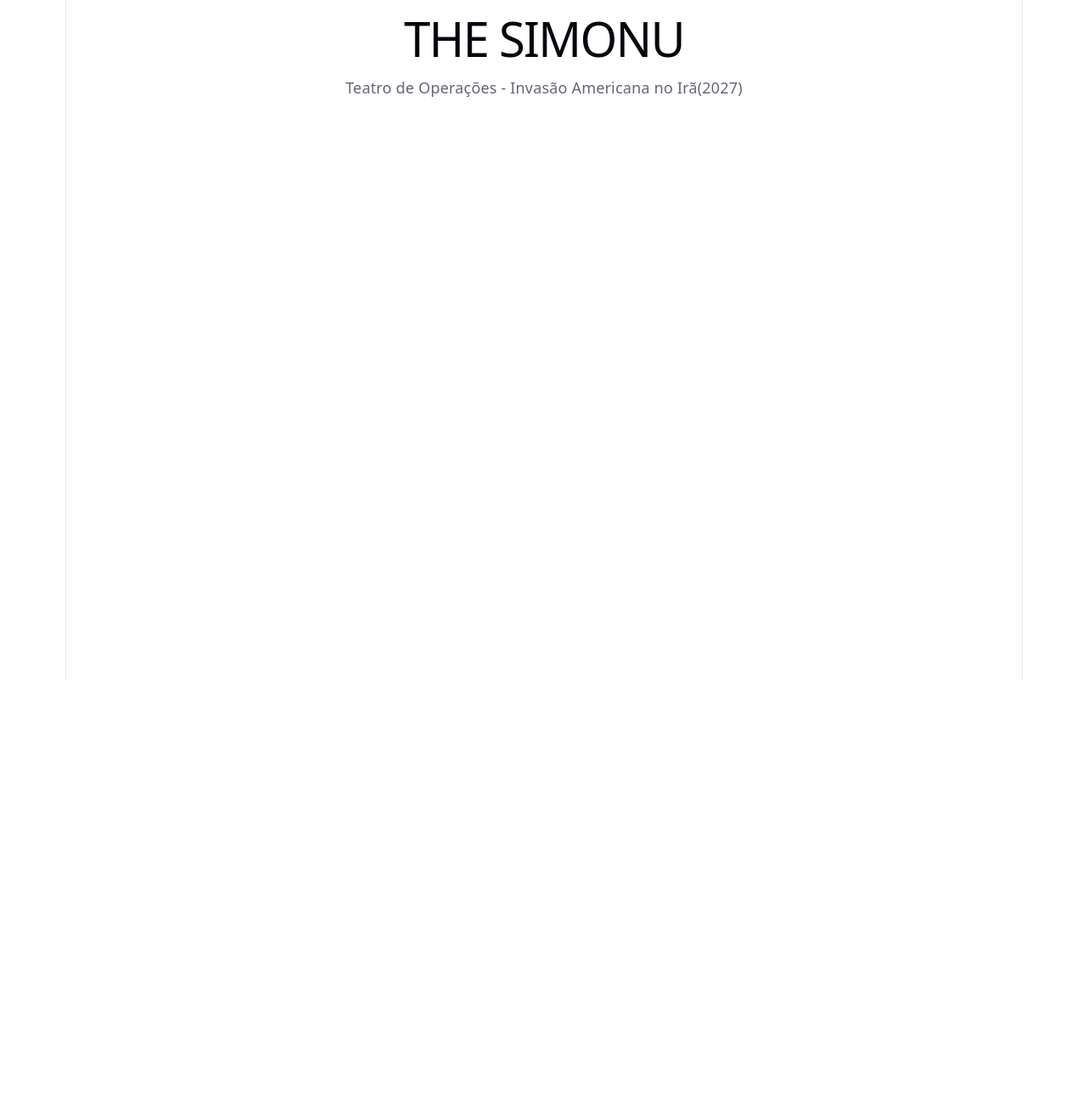
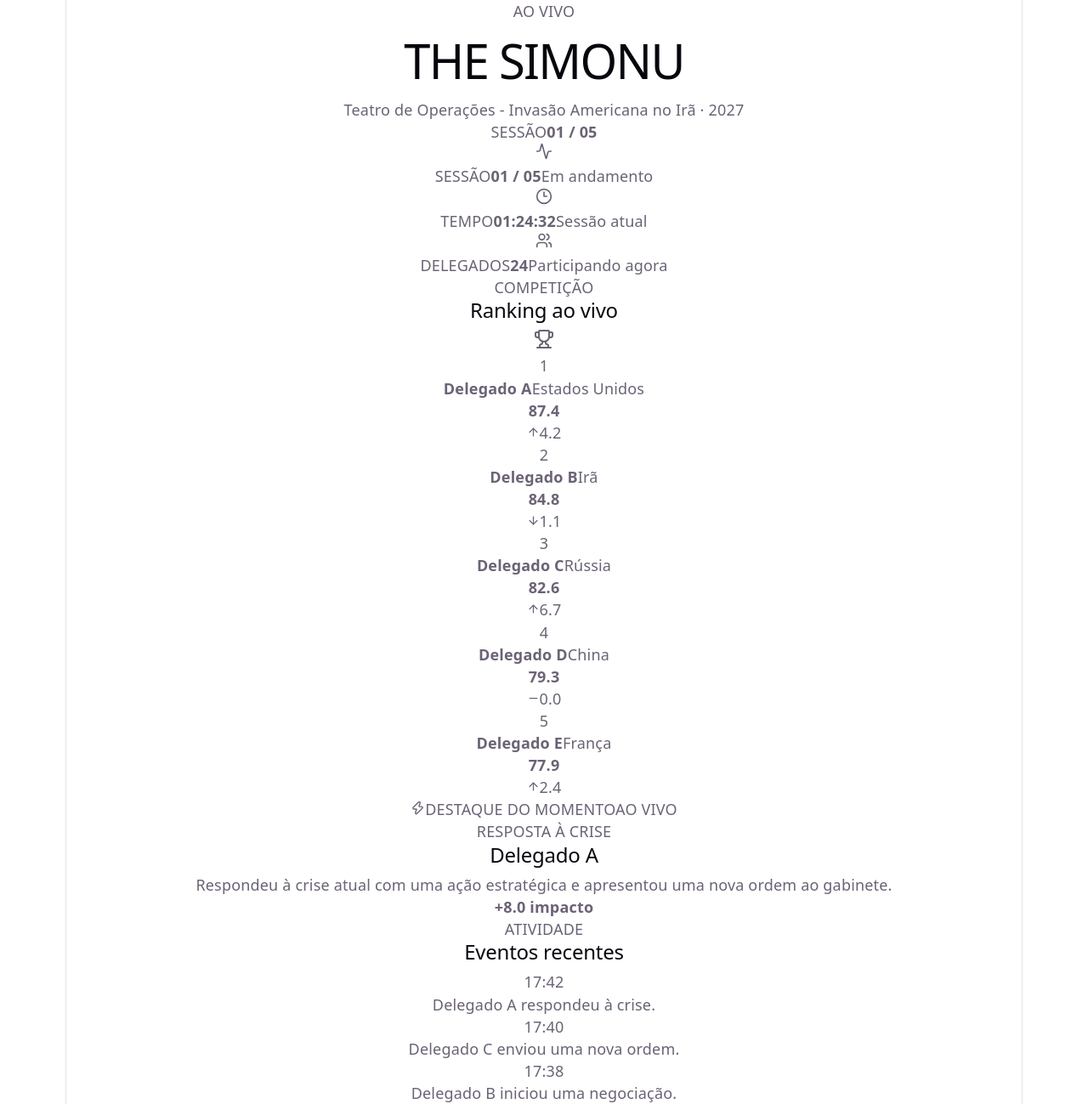
Before and after one commit to alushiabdallah07/simonu, a React (Vite) app in the folder the-simonu/: page / in a window 1280 px wide. Shown: the whole page at 85% size. Before the commit the page ends 800 px from the top, so only its background shows below. Built offline with nearby package versions, Linux system fonts and the light colour scheme.

Commit message:
Implementando os componentes visuais para visualização da situação dos delegados

```diff
--- /dev/null
+++ b/the-simonu/src/components/HighlightCard.tsx
@@ -0,0 +1,35 @@
+import { Zap } from 'lucide-react'
+
+function HighlightCard() {
+  return (
+    <section className="highlight-card">
+      <div className="highlight-header">
+        <span>
+          <Zap size={17} />
+          DESTAQUE DO MOMENTO
+        </span>
+
+        <span className="live-badge">
+          AO VIVO
+        </span>
+      </div>
+
+      <div className="highlight-content">
+        <span className="highlight-label">
+          RESPOSTA À CRISE
+        </span>
+
+        <h2>Delegado A</h2>
+
+        <p>
+          Respondeu à crise atual com uma ação estratégica
+          e apresentou uma nova ordem ao gabinete.
+        </p>
+
+        <strong>+8.0 impacto</strong>
+      </div>
+    </section>
+  )
+}
+
+export default HighlightCard
--- /dev/null
+++ b/the-simonu/src/components/Ranking.tsx
@@ -0,0 +1,107 @@
+import { ArrowDown, ArrowUp, Minus, Trophy } from 'lucide-react'
+
+interface Delegate {
+  position: number
+  name: string
+  country: string
+  score: number
+  movement: number
+}
+
+const delegates: Delegate[] = [
+  {
+    position: 1,
+    name: 'Delegado A',
+    country: 'Estados Unidos',
+    score: 87.4,
+    movement: 4.2,
+  },
+  {
+    position: 2,
+    name: 'Delegado B',
+    country: 'Irã',
+    score: 84.8,
+    movement: -1.1,
+  },
+  {
+    position: 3,
+    name: 'Delegado C',
+    country: 'Rússia',
+    score: 82.6,
+    movement: 6.7,
+  },
+  {
+    position: 4,
+    name: 'Delegado D',
+    country: 'China',
+    score: 79.3,
+    movement: 0,
+  },
+  {
+    position: 5,
+    name: 'Delegado E',
+    country: 'França',
+    score: 77.9,
+    movement: 2.4,
+  },
+]
+
+function Ranking() {
+  return (
+    <section className="ranking-card">
+      <div className="section-header">
+        <div>
+          <span className="section-label">COMPETIÇÃO</span>
+          <h2>Ranking ao vivo</h2>
+        </div>
+
+        <Trophy size={24} />
+      </div>
+
+      <div className="ranking-list">
+        {delegates.map((delegate) => {
+          const isUp = delegate.movement > 0
+          const isDown = delegate.movement < 0
+
+          return (
+            <div
+              className="ranking-row"
+              key={delegate.position}
+            >
+              <span className="ranking-position">
+                {delegate.position}
+              </span>
+
+              <div className="delegate-info">
+                <strong>{delegate.name}</strong>
+                <span>{delegate.country}</span>
+              </div>
+
+              <strong className="delegate-score">
+                {delegate.score.toFixed(1)}
+              </strong>
+
+              <div
+                className={`movement ${
+                  isUp
+                    ? 'movement-up'
+                    : isDown
+                      ? 'movement-down'
+                      : 'movement-neutral'
+                }`}
+              >
+                {isUp && <ArrowUp size={15} />}
+                {isDown && <ArrowDown size={15} />}
+                {!isUp && !isDown && <Minus size={15} />}
+
+                {Math.abs(delegate.movement).toFixed(1)}
+              </div>
+            </div>
+          )
+        })}
+      </div>
+    </section>
+  )
+}
+
+export default Ranking
--- /dev/null
+++ b/the-simonu/src/components/StatCard.tsx
@@ -0,0 +1,37 @@
+import type { LucideIcon } from 'lucide-react'
+
+interface StatCardProps {
+  title: string
+  value: string
+  description: string
+  icon: LucideIcon
+}
+
+function StatCard({
+  title,
+  value,
+  description,
+  icon: Icon,
+}: StatCardProps) {
+  return (
+    <div className="stat-card">
+      <div className="stat-card-icon">
+        <Icon size={20} />
+      </div>
+
+      <div className="stat-card-content">
+        <span className="stat-card-title">{title}</span>
+
+        <strong className="stat-card-value">
+          {value}
+        </strong>
+
+        <span className="stat-card-description">
+          {description}
+        </span>
+      </div>
+    </div>
+  )
+}
+
+export default StatCard
--- a/the-simonu/src/pages/Dashboard.tsx
+++ b/the-simonu/src/pages/Dashboard.tsx
@@ -1,11 +1,120 @@
+import {
+  Activity,
+  Clock3,
+  Users,
+} from 'lucide-react'
+
+import StatCard from '../components/StatCard'
+import Ranking from '../components/Ranking'
+import HighlightCard from '../components/HighlightCard'
+
 function Dashboard() {
   return (
-    <main>
-      <h1>THE SIMONU</h1>
+    <main className="dashboard">
 
-      <p>
-        Teatro de Operações - Invasão Americana no Irã(2027)
-      </p>
+      {/* CABEÇALHO */}
+
+      <header className="dashboard-header">
+        <div>
+          <div className="live-status">
+            <span className="live-dot" />
+            AO VIVO
+          </div>
+
+          <h1>THE SIMONU</h1>
+
+          <p>
+            Teatro de Operações - Invasão Americana no Irã · 2027
+          </p>
+        </div>
+
+        <div className="session-indicator">
+          <span>SESSÃO</span>
+          <strong>01 / 05</strong>
+        </div>
+      </header>
+
+
+      {/* ESTATÍSTICAS */}
+
+      <section className="stats-grid">
+
+        <StatCard
+          title="SESSÃO"
+          value="01 / 05"
+          description="Em andamento"
+          icon={Activity}
+        />
+
+        <StatCard
+          title="TEMPO"
+          value="01:24:32"
+          description="Sessão atual"
+          icon={Clock3}
+        />
+
+        <StatCard
+          title="DELEGADOS"
+          value="24"
+          description="Participando agora"
+          icon={Users}
+        />
+
+      </section>
+
+
+      {/* CONTEÚDO PRINCIPAL */}
+
+      <section className="main-grid">
+
+        <Ranking />
+
+        <HighlightCard />
+
+      </section>
+
+
+      {/* EVENTOS */}
+
+      <section className="events-card">
+
+        <div className="section-header">
+          <div>
+            <span className="section-label">
+              ATIVIDADE
+            </span>
+
+            <h2>Eventos recentes</h2>
+          </div>
+        </div>
+
+        <div className="event-list">
+
+          <div className="event">
+            <span>17:42</span>
+            <p>
+              Delegado A respondeu à crise.
+            </p>
+          </div>
+
+          <div className="event">
+            <span>17:40</span>
+            <p>
+              Delegado C enviou uma nova ordem.
+            </p>
+          </div>
+
+          <div className="event">
+            <span>17:38</span>
+            <p>
+              Delegado B iniciou uma negociação.
+            </p>
+          </div>
+
+        </div>
+
+      </section>
+
     </main>
   )
 }
```
